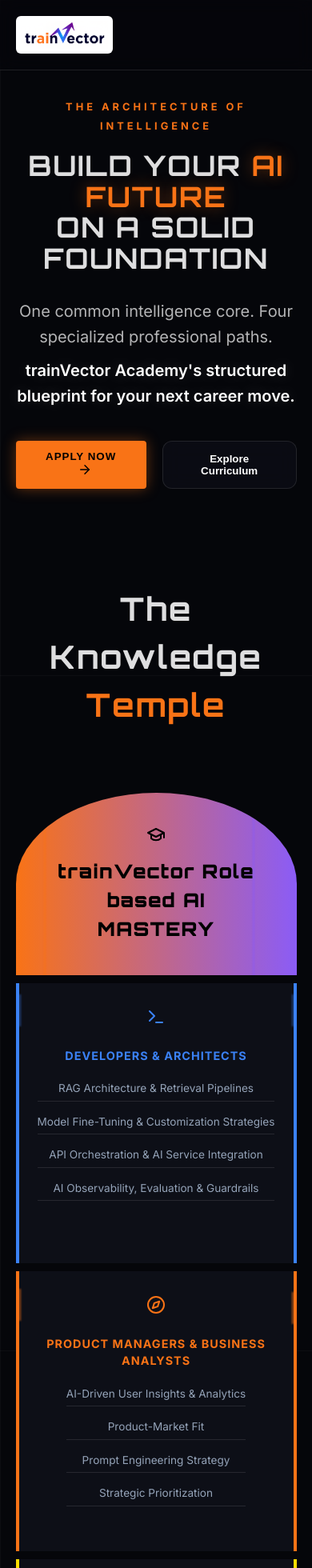
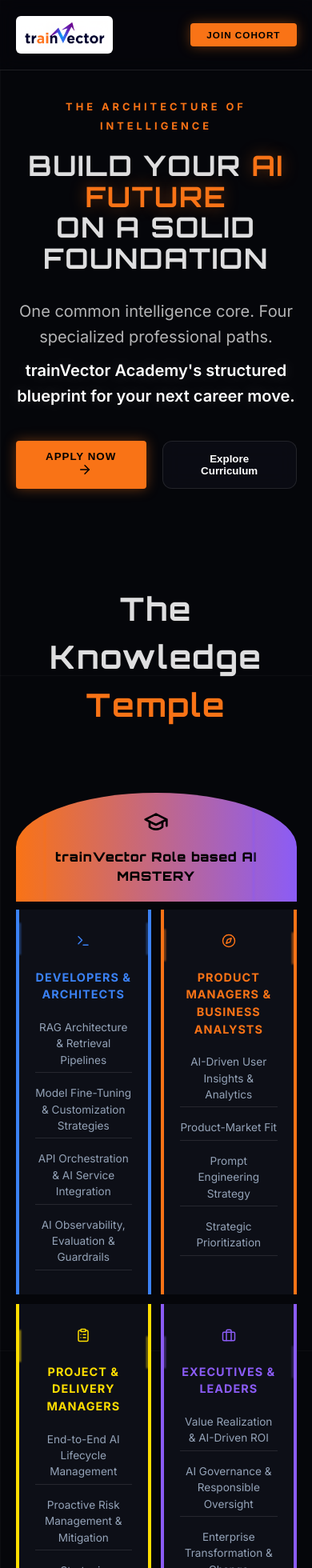
Before and after one commit to Phani-Prasad/trainVector, a React (Vite) app: page / in a window 390 px wide. Shown: the top 1960 px of the page at 80% size. Built offline with nearby package versions, Linux system fonts and the light colour scheme; the HTML template or start-up script is replaced by a standard one.

Commit message:
feat: responsive layout fixes for Knowledge Temple and navbar

```diff
--- a/src/App.tsx
+++ b/src/App.tsx
@@ -186,10 +186,10 @@
             }}
           />
         </div>
-        <div className="nav-links" style={{ display: 'flex', gap: '30px', alignItems: 'center' }}>
-          <a href="#curriculum" style={{ color: 'var(--text-dim)', textDecoration: 'none', fontSize: '0.9rem', fontWeight: 500 }}>CURRICULUM</a>
-          <a href="#faq" style={{ color: 'var(--text-dim)', textDecoration: 'none', fontSize: '0.9rem', fontWeight: 500 }}>FAQ</a>
-          <button onClick={handleApply} className="glow-btn" style={{ fontSize: '0.8rem', padding: '8px 20px' }}>Join Cohort</button>
+        <div className="nav-links">
+          <a href="#curriculum" className="nav-link-text" style={{ color: 'var(--text-dim)', textDecoration: 'none', fontSize: '0.9rem', fontWeight: 500 }}>CURRICULUM</a>
+          <a href="#faq" className="nav-link-text" style={{ color: 'var(--text-dim)', textDecoration: 'none', fontSize: '0.9rem', fontWeight: 500 }}>FAQ</a>
+          <button onClick={handleApply} className="glow-btn" style={{ fontSize: 'min(0.8rem, 3vw)', padding: '8px 20px' }}>Join Cohort</button>
         </div>
       </nav>
 
@@ -232,14 +232,13 @@
         <h2 style={{ textAlign: 'center', marginBottom: '80px', fontSize: '2.5rem' }}>The Knowledge <span style={{ color: 'var(--primary)' }}>Temple</span></h2>
 
         <div style={{ maxWidth: '1100px', margin: '0 auto' }}>
-            {/* The Roof (Mastery) */}
             <motion.div
                 initial={{ opacity: 0, y: 50 }}
                 whileInView={{ opacity: 1, y: 0 }}
                 viewport={{ once: true }}
                 style={{
                     width: '100%',
-                    padding: '40px',
+                    padding: 'clamp(20px, 5vw, 40px)',
                     textAlign: 'center',
                     background: 'linear-gradient(to right, var(--primary), var(--secondary))',
                     borderRadius: '100% 100% 0 0 / 100% 100% 0 0',
@@ -253,12 +252,12 @@
                 <div className="data-beam" style={{ left: '10%', height: '200%', top: '-50%', animationDelay: '0.5s' }} />
                 <div className="data-beam" style={{ right: '15%', height: '200%', top: '-50%', animationDelay: '1.2s', background: 'var(--secondary)' }} />
 
-                <GraduationCap style={{ marginBottom: '10px' }} />
-                <div className="font-orbitron" style={{ fontSize: '1.5rem' }}>trainVector Role based AI MASTERY</div>
+                <GraduationCap style={{ marginBottom: '10px' }} size={32} />
+                <div className="font-orbitron" style={{ fontSize: 'clamp(1rem, 4vw, 1.5rem)' }}>trainVector Role based AI MASTERY</div>
             </motion.div>
 
             {/* The Pillars (Role Spikes) */}
-            <div style={{ display: 'grid', gridTemplateColumns: 'repeat(auto-fit, minmax(200px, 1fr))', gap: '10px', marginBottom: '10px', position: 'relative' }}>
+            <div className="temple-pillars-grid">
                 {roles.map((role, i) => (
                     <motion.div
                         key={i}
@@ -289,7 +288,9 @@
                         <div className="data-beam" style={{ left: '0', background: role.color, animationDelay: `${i * 0.4}s`, opacity: activeColor === role.color ? 0.8 : 0.3 }} />
                         <div className="data-beam" style={{ right: '0', background: role.color, animationDelay: `${i * 0.6}s`, opacity: activeColor === role.color ? 0.8 : 0.3 }} />
 
-                        <div style={{ marginBottom: '20px' }}>{role.icon}</div>
+                        <div style={{ marginBottom: '20px' }}>
+                          {React.cloneElement(role.icon as React.ReactElement, { size: 'clamp(18px, 4vw, 24px)' })}
+                        </div>
                         <h4 style={{ color: role.color, fontSize: '0.9rem', marginBottom: '20px', letterSpacing: '1px' }}>{role.title.toUpperCase()}</h4>
                         <div style={{ display: 'flex', flexDirection: 'column', gap: '15px', flexGrow: 1 }}>
                             {role.skills.map((skill, si) => (
@@ -313,16 +314,16 @@
                     background: 'var(--bg-card)',
                     border: '2px solid var(--primary)',
                     borderRadius: '0 0 12px 12px',
-                    padding: '50px 30px',
+                    padding: 'clamp(30px, 8vw, 50px) clamp(20px, 5vw, 30px)',
                     textAlign: 'center',
                     position: 'relative',
                     zIndex: 1
                 }}
             >
-                <div style={{ display: 'inline-flex', alignItems: 'center', gap: '10px', background: 'var(--primary)', color: '#000', padding: '5px 15px', borderRadius: '20px', fontSize: '0.75rem', fontWeight: 800, textTransform: 'uppercase', marginBottom: '20px' }}>
+                <div style={{ display: 'inline-flex', alignItems: 'center', gap: '10px', background: 'var(--primary)', color: '#000', padding: '5px 15px', borderRadius: '20px', fontSize: 'clamp(0.6rem, 2.5vw, 0.75rem)', fontWeight: 800, textTransform: 'uppercase', marginBottom: '20px' }}>
                     <Target size={14} /> The Shared Core
                 </div>
-                <h3 className="font-orbitron" style={{ fontSize: '1.8rem', color: 'var(--primary)', marginBottom: '30px' }}>THE AI FOUNDATION MODULE</h3>
+                <h3 className="font-orbitron" style={{ fontSize: 'clamp(1.2rem, 5vw, 1.8rem)', color: 'var(--primary)', marginBottom: '30px' }}>THE AI FOUNDATION MODULE</h3>
 
                 <div style={{ display: 'grid', gridTemplateColumns: 'repeat(auto-fit, minmax(240px, 1fr))', gap: '20px' }}>
                     {foundationItems.map((item, i) => (
--- a/src/index.css
+++ b/src/index.css
@@ -118,7 +118,16 @@
   }
 
   .nav-links {
-    display: none !important; /* Simple mobile hide for now, can add toggle later */
+    gap: 10px !important;
+  }
+
+  .nav-link-text {
+    display: none !important;
+  }
+
+  .temple-pillars-grid {
+    grid-template-columns: repeat(2, 1fr) !important;
+    gap: 12px !important;
   }
 
   .curriculum-timeline {
@@ -128,6 +137,20 @@
   .curriculum-timeline::before {
     left: -21px !important;
   }
+}
+
+.nav-links {
+  display: flex;
+  gap: 30px;
+  align-items: center;
+}
+
+.temple-pillars-grid {
+  display: grid;
+  grid-template-columns: repeat(4, 1fr);
+  gap: 15px;
+  margin-bottom: 20px;
+  position: relative;
 }
 
 /* Data Beam Animation */
```
